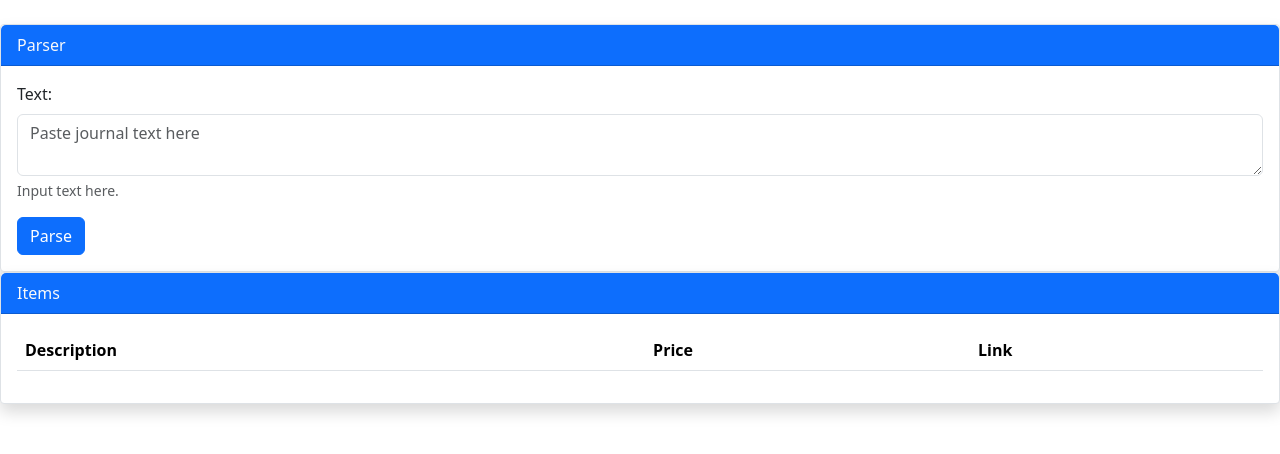
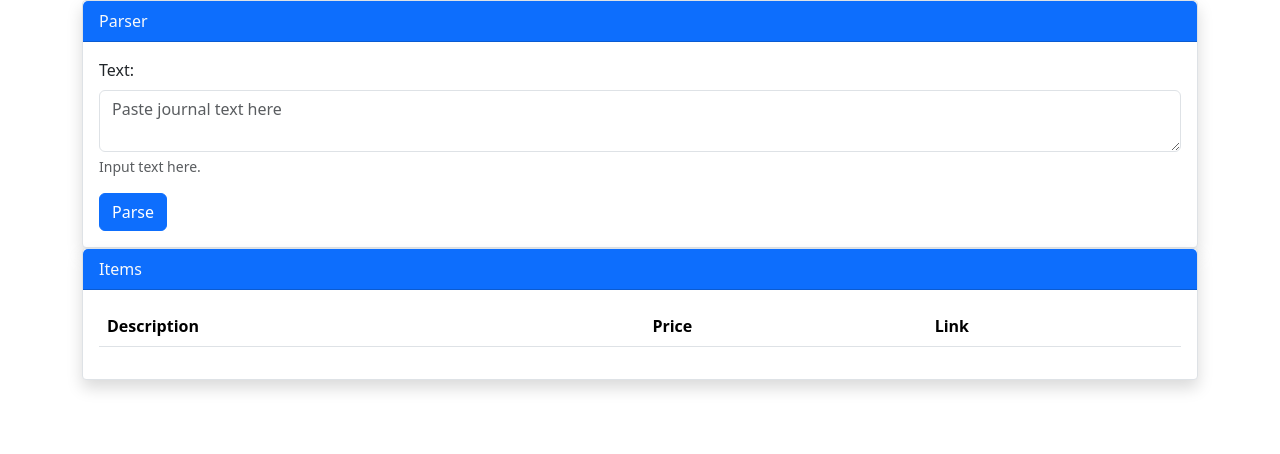
Before and after one commit to grant-pie/ultimate-outlander, a Vue app: page / in a window 1280 px wide. Shown: the top 454 px of the page. Built offline with nearby package versions, Linux system fonts and the light colour scheme.

Commit message:
Added margin

```diff
--- a/index.html
+++ b/index.html
@@ -7,7 +7,7 @@
     <title>Vite + Vue</title>
   </head>
   <body>
-    <content id="app" class="container"></content>
+    <div id="app" class="container"></content>
     <script type="module" src="/src/main.js"></script>
   </body>
 </html>
--- a/src/App.vue
+++ b/src/App.vue
@@ -301,6 +301,8 @@ function downloadJSON(jsonObject, fileName) {
 </script>
 
 <template>
+  <div>
+
     <!--input-->
     <div class="row">
 
@@ -379,4 +381,7 @@ function downloadJSON(jsonObject, fileName) {
       </div>
 
     </div>
+
+  </div>
+
 </template>
```
Lines whose indentation alone changed are shown as unchanged.
